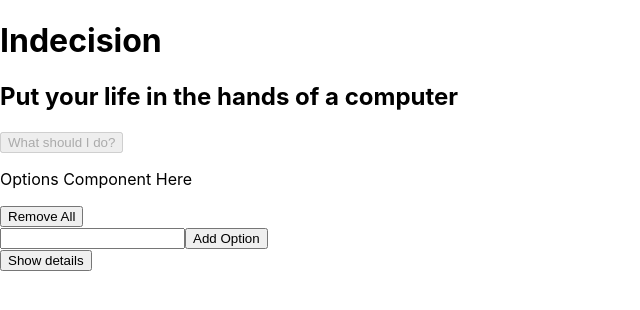
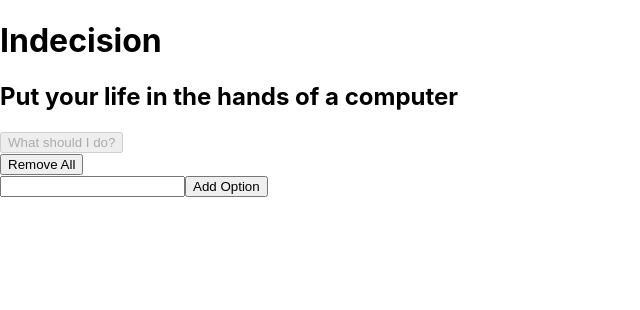
Before and after one commit to coop741/Indecision-App, a React (Create React App) app: page / in a window 1280 px wide. Shown: the top 310 px of the page, without its empty margins (0-640 px from the left). Built offline with nearby package versions, Linux system fonts and the light colour scheme.

Commit message:
converted class components to stateless functional components

```diff
--- a/src/App.js
+++ b/src/App.js
@@ -4,8 +4,6 @@ import Header from './components/Header';
 import Action from './components/Action';
 import Options from './components/Options'
 import AddOption from './components/AddOption'
-import Counter from './components/Counter'
-import VisibilityToggle from './components/VisibilityToggle'
 
 class App extends Component {
   constructor(props) {
@@ -67,7 +65,6 @@ class App extends Component {
         <AddOption
           handleAddOption={this.handleAddOption}
         />
-        <VisibilityToggle />
       </div>
     )
   }
--- a/src/components/Action.js
+++ b/src/components/Action.js
@@ -1,19 +1,13 @@
-import React, { Component } from "react";
+import React from "react";
 
-class Action extends Component {
-
-  render() {
+const Action = props => {
   return (
     <div>
-        <button
-          onClick={this.props.handlePick}
-          disabled={!this.props.hasOptions}
-        >
+      <button onClick={props.handlePick} disabled={!props.hasOptions}>
         What should I do?
       </button>
     </div>
   );
-  }
-}
+};
 
 export default Action;
--- a/src/components/Header.js
+++ b/src/components/Header.js
@@ -1,16 +1,12 @@
-import React, { Component } from 'react';
+import React from "react";
 
-class Header extends Component {
+const Header = props => {
+  return (
+    <div>
+      <h1>{props.title}</h1>
+      <h2>{props.subtitle}</h2>
+    </div>
+  );
+};
 
-  render() {
-    return (
-      <div>
-        <h1>{this.props.title}</h1>
-        <h2>{this.props.subtitle}</h2>
-      </div>
-    )
-  }
-
-}
-
-export default Header
+export default Header;
--- a/src/components/Option.js
+++ b/src/components/Option.js
@@ -1,13 +1,11 @@
-import React, { Component } from 'react';
+import React from "react";
 
-class Option extends Component {
-  render() {
-    return (
-      <div>
-        <p>{this.props.optionText}</p>
-      </div>
-    )
-  }
-}
+const Option = props => {
+  return (
+    <div>
+      <p>{props.optionText}</p>
+    </div>
+  );
+};
 
-export default Option
+export default Option;
--- a/src/components/Options.js
+++ b/src/components/Options.js
@@ -1,21 +1,15 @@
-import React, { Component } from 'react';
-import Option from './Option';
+import React from "react";
+import Option from "./Option";
 
-class Options extends Component {
+const Options = props => {
+  return (
+    <div>
+      <button onClick={props.handleDeleteOptions}>Remove All</button>
+      {props.options.map(option => (
+        <Option key={option} optionText={option} />
+      ))}
+    </div>
+  );
+};
 
-
-  render() {
-    return (
-      <div>
-        <p>Options Component Here</p>
-        <button onClick={this.props.handleDeleteOptions}>Remove All</button>
-        {this.props.options.map((option) =>
-          <Option key={option} optionText={option}/>
-        )}
-
-      </div>
-    )
-  }
-}
-
-export default Options
+export default Options;
```
Lines whose indentation alone changed are shown as unchanged.
